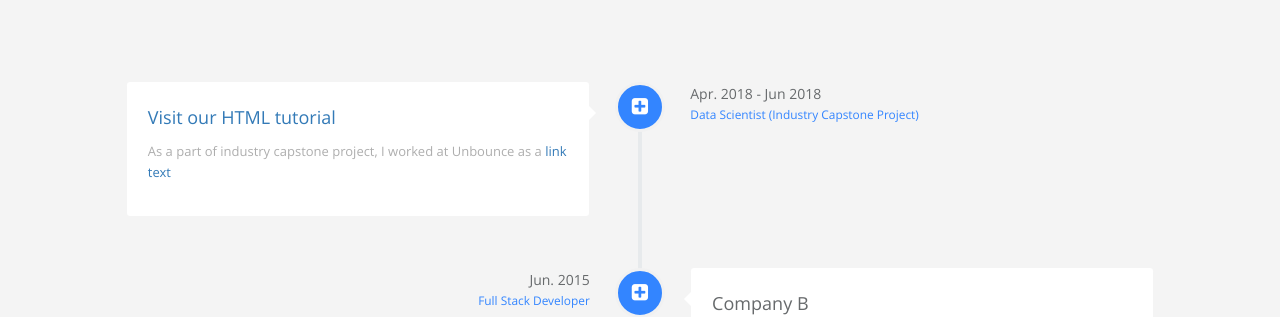
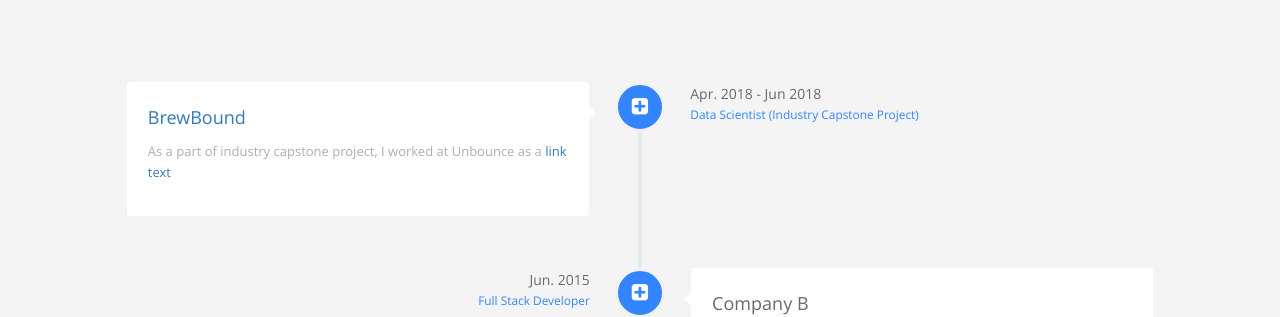
Before and after one commit to sarora/sarora.github.io, a Jekyll site: the page built from index.html, in a window 1280 px wide and 900 px high, scrolled down 870 px. Shown: the part 155-472 px from the top of the window. Built offline with Jekyll 4.4.1, drawn with Linux system fonts in a browser that asks for light colours.

Commit message:
Add Brewbound link

```diff
--- a/_data/index/careers.yml
+++ b/_data/index/careers.yml
@@ -1,7 +1,7 @@
 # careers section data
 # if you don't have language feature(language.yml is empty), ignore "i18n" items
 - name:
-    detail: <a href="https://www.w3schools.com/html/">Visit our HTML tutorial</a>
+    detail: <a href="https://brewbound.co.nz">BrewBound</a>
     i18n: company_a
   desc:
     detail: As a part of industry capstone project, I worked at Unbounce as a <a href="url">link text</a>
```
